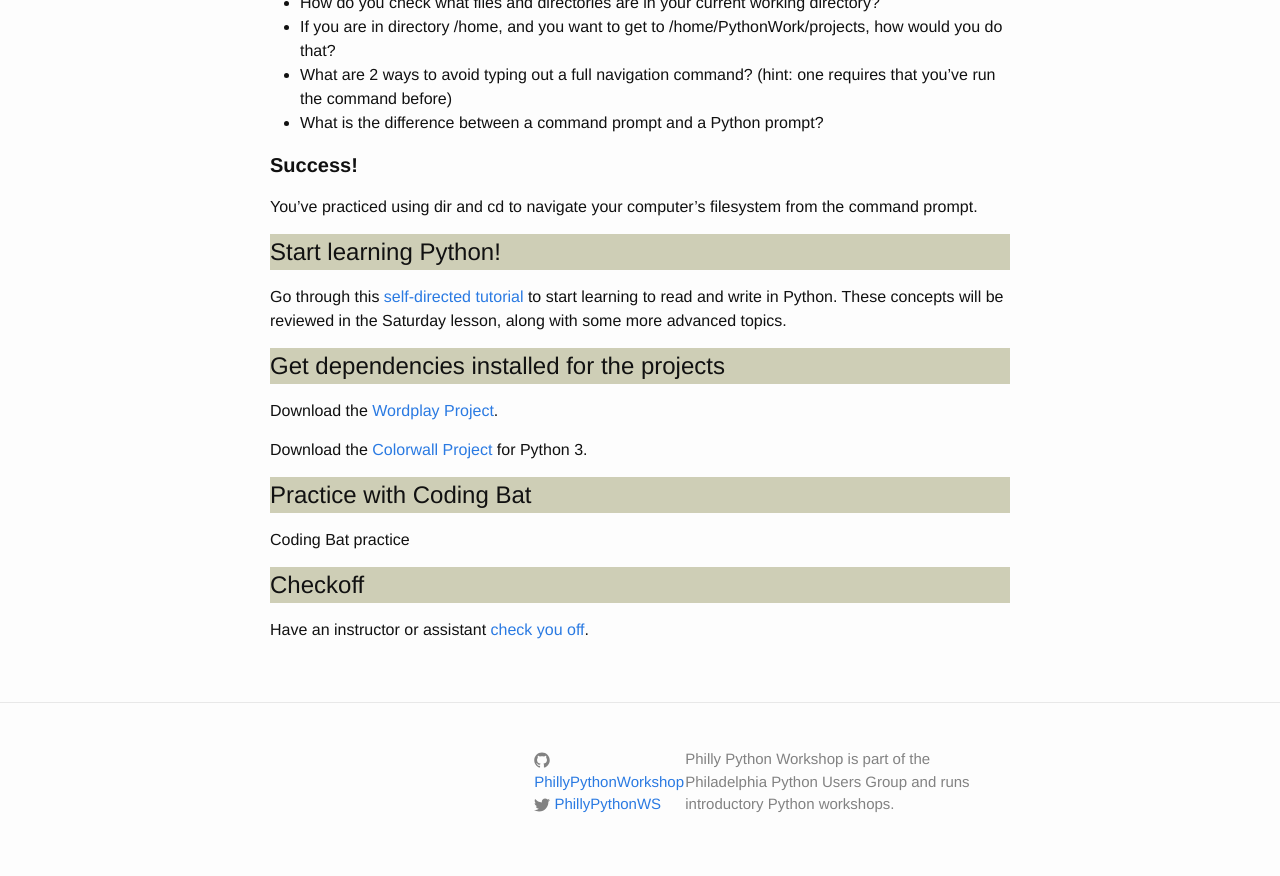
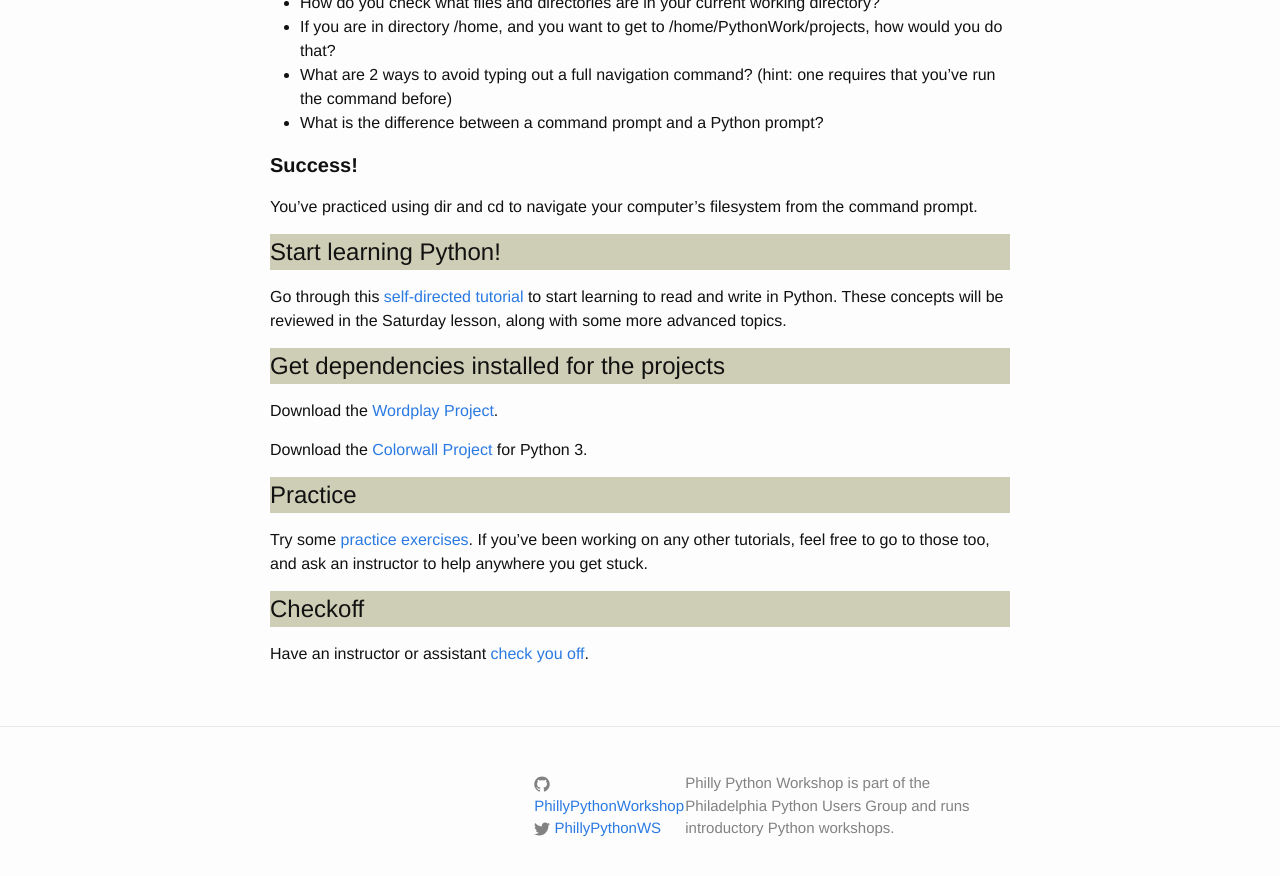
Before and after one commit to PhillyPythonWorkshop/PhillyPythonWorkshop.github.io, a Jekyll site: the page built from pages/friday_linux.md, in a window 1280 px wide and 900 px high, scrolled down 2388 px. Shown: the top 876 px of the window. Built offline with Jekyll 4.4.1, drawn with Linux system fonts in a browser that asks for light colours.

Commit message:
fix link to practice page

```diff
--- a/pages/friday_linux.md
+++ b/pages/friday_linux.md
@@ -122,8 +122,8 @@ Download the [Wordplay Project](https://github.com/PhillyPythonWorkshop/Wordplay
 
 Download the [Colorwall Project](https://github.com/PhillyPythonWorkshop/Colorwall3/archive/master.zip) for Python 3.
 
-#Practice with Coding Bat
-Coding Bat practice
+#Practice
+Try some [practice exercises](/practice/).  If you've been working on any other tutorials, feel free to go to those too, and ask an instructor to help anywhere you get stuck.
 
 #Checkoff
 Have an instructor or assistant [check you off](/fridaycheckoff/).
```
Also changed, not shown: pages/friday_mac.md (+2 -2 lines), pages/friday_windows.md (+2 -2 lines).
